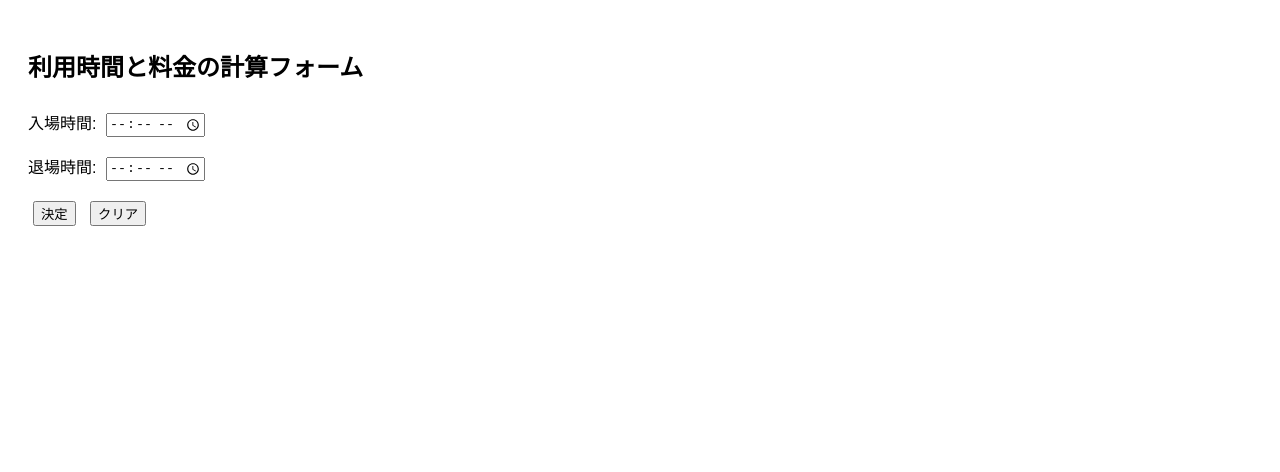
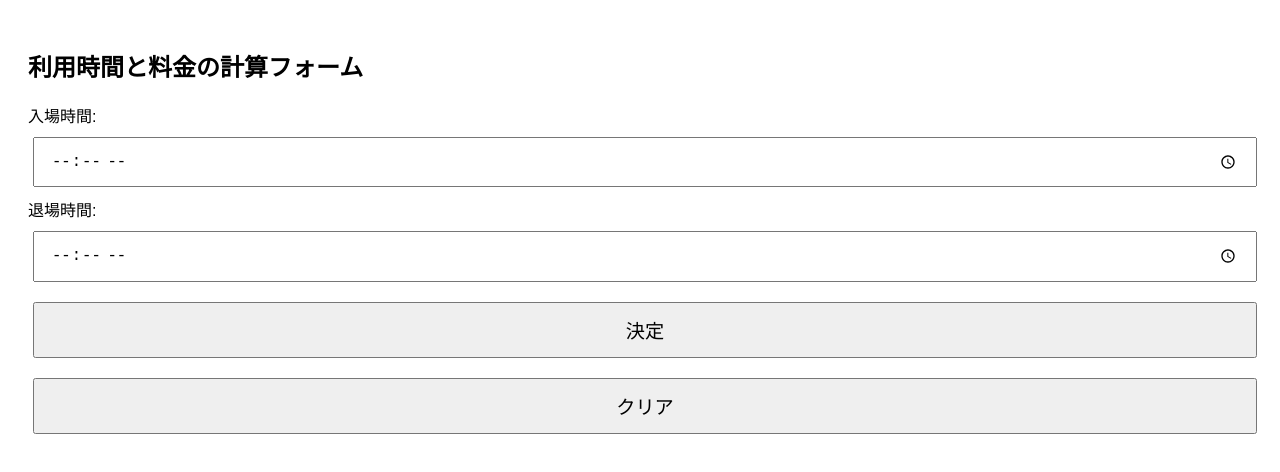
Before and after one commit to hra212125/Charge-calculation, a plain HTML site: page index.html in a window 1280 px wide. Drawn offline with Linux system fonts and the light colour scheme.

Commit message:
Update index.html

```diff
--- a/index.html
+++ b/index.html
@@ -6,6 +6,14 @@
   <style>
     body { font-family: sans-serif; padding: 20px; }
     input, button { margin: 10px 5px; }
+    input[type="time"],
+button {
+  font-size: 1.2em;       /* テキストを大きく */
+  padding: 12px 16px;     /* 余白を広くして押しやすく */
+  width: 100%;            /* スマホ画面にフィット */
+  box-sizing: border-box; /* 幅の計算を安定させる */
+  margin-bottom: 10px;
+}
   </style>
 </head>
 <body>
@@ -68,4 +76,5 @@
     }
   </script>
 </body>
+
 </html>
```
